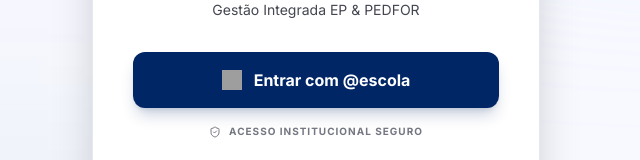
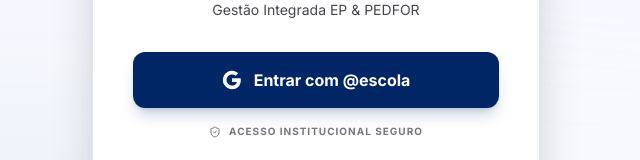
Before and after one commit to estprobmatriculadev/matriculas2026, a Next.js app: page /login in a window 1280 px wide. Shown: the part 406-566 px from the top of the page, without its empty margins (324-964 px from the left). Built offline with nearby package versions, Linux system fonts and the light colour scheme; no server answers; grey boxes are pictures that could not be loaded.

Commit message:
status new npm 4

```diff
--- a/app/login/page.tsx
+++ b/app/login/page.tsx
@@ -1,6 +1,5 @@
 "use client";
 export const dynamic = "force-dynamic";
-
 
 import { useState } from "react";
 import { auth, googleProvider } from "@/lib/firebase";
@@ -16,6 +15,11 @@
   const [error, setError] = useState("");
 
   const handleLogin = async () => {
+    if (!auth) {
+      setError("Configuração do Firebase ausente. Verifique as variáveis de ambiente no painel da Vercel.");
+      return;
+    }
+
     setLoading(true);
     setError("");
     try {
@@ -32,7 +36,11 @@
       router.push("/dashboard");
     } catch (error: any) {
       console.error(error);
-      setError("Erro ao autenticar. Tente novamente.");
+      if (error.code === "auth/unauthorized-domain") {
+        setError("Este domínio não está autorizado no Firebase Console. Adicione o domínio da Vercel nas configurações de autenticação.");
+      } else {
+        setError("Erro ao autenticar. Verifique sua conexão ou as chaves do Firebase.");
+      }
     } finally {
       setLoading(false);
     }
@@ -85,7 +93,24 @@
                 <Loader2 className="w-6 h-6 animate-spin" />
               ) : (
                 <>
-                  <img src="https://www.gstatic.com/firebasejs/ui/2.0.0/images/smartlock/icon_google.svg" className="w-5 h-5" alt="Google Logo" />
+                  <svg className="w-5 h-5" viewBox="0 0 24 24">
+                    <path
+                      fill="currentColor"
+                      d="M22.56 12.25c0-.78-.07-1.53-.2-2.25H12v4.26h5.92c-.26 1.37-1.04 2.53-2.21 3.31v2.77h3.57c2.08-1.92 3.28-4.74 3.28-8.09z"
+                    />
+                    <path
+                      fill="currentColor"
+                      d="M12 23c2.97 0 5.46-.98 7.28-2.66l-3.57-2.77c-.98.66-2.23 1.06-3.71 1.06-2.86 0-5.29-1.93-6.16-4.53H2.18v2.84C3.99 20.53 7.7 23 12 23z"
+                    />
+                    <path
+                      fill="currentColor"
+                      d="M5.84 14.09c-.22-.66-.35-1.36-.35-2.09s.13-1.43.35-2.09V7.07H2.18C1.43 8.55 1 10.22 1 12s.43 3.45 1.18 4.93l3.66-2.84z"
+                    />
+                    <path
+                      fill="currentColor"
+                      d="M12 5.38c1.62 0 3.06.56 4.21 1.66l3.15-3.15C17.45 2.09 14.97 1 12 1 7.7 1 3.99 3.47 2.18 7.07l3.66 2.84c.87-2.6 3.3-4.53 6.16-4.53z"
+                    />
+                  </svg>
                   Entrar com @escola
                 </>
               )}
```
